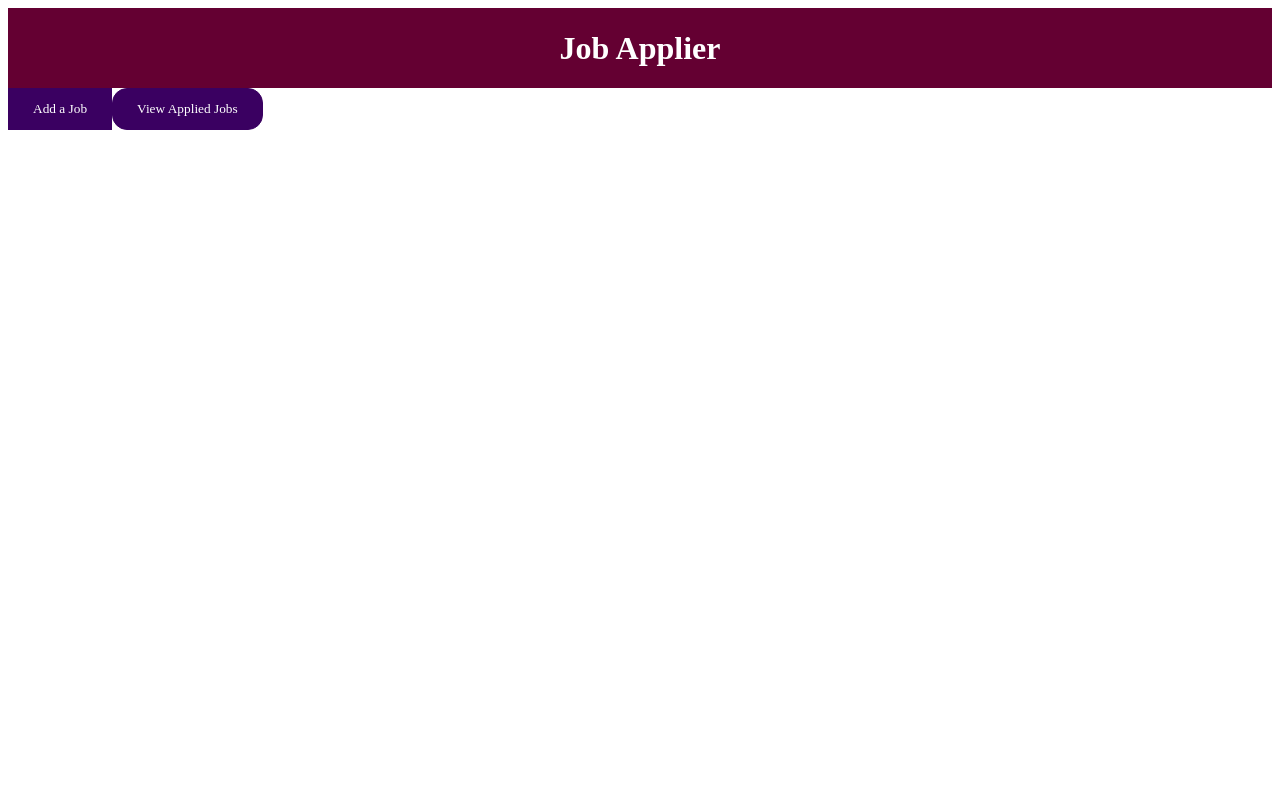
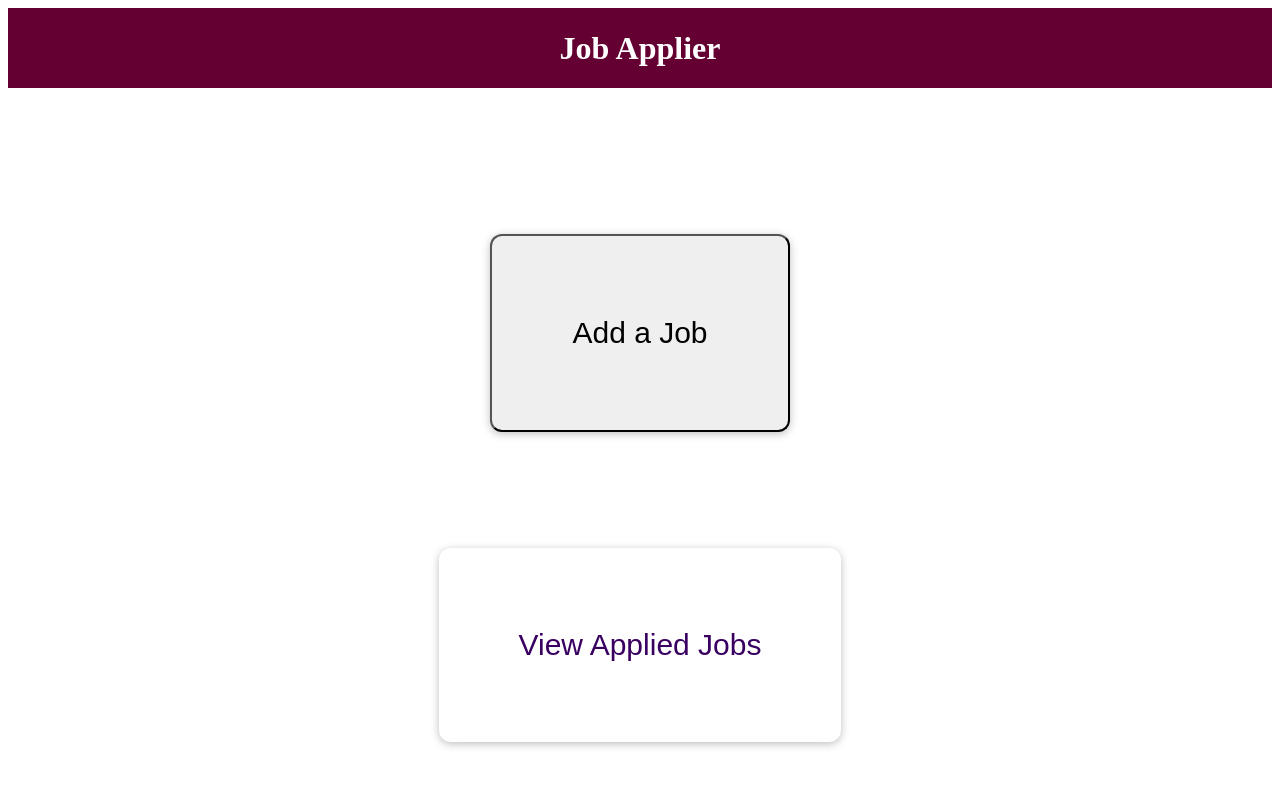
Before and after one commit to gautam0611/BookManager, a Vue app in the folder Frontend/: page / in a window 1280 px wide. Shown: the top 786 px of the page. Built offline with nearby package versions, Linux system fonts and the light colour scheme; the HTML template or start-up script is replaced by a standard one.

Commit message:
stacked buttons on top of each other

```diff
--- a/Frontend/src/components/Jobs/TheJobs.vue
+++ b/Frontend/src/components/Jobs/TheJobs.vue
@@ -1,6 +1,8 @@
 <template>
-  <base-button @click="setSelectedTab('add-a-job')" :mode="addAJobButton">Add a Job</base-button>
-  <base-button @click="setSelectedTab('applied-job')" :mode="appliedJobButton">View Applied Jobs</base-button>
+  <div class="button-container">
+    <base-button @click="setSelectedTab('add-a-job')" :mode="addAJobButton">Add a Job</base-button>
+    <base-button @click="setSelectedTab('applied-job')" :mode="appliedJobButton">View Applied Jobs</base-button>
+  </div>
   <keep-alive>
     <component :is="selectedTab"></component>
   </keep-alive>
@@ -29,11 +31,24 @@ export default defineComponent({
   },
   computed: {
     addAJobButton(): string | null {
-      return this.selectedTab === 'add-a-job' ? null : 'rounded';
+      return this.selectedTab === 'add-a-job' ? null : 'flat';
     },
     appliedJobButton(): string | null {
-      return this.selectedTab === 'applied-job' ? null : 'rounded';
+      return this.selectedTab === 'applied-job' ? null : 'flat';
     }
   },
 });
 </script>
+
+<style scoped>
+.button-container {
+  display: flex;
+  flex-direction: column;
+  align-items: center;
+  /* stack the buttons one on top of another*/
+  justify-content: center;
+  height: 100vh;
+  gap: 20px;
+
+}
+</style>
--- a/Frontend/src/components/UI/BaseButton.vue
+++ b/Frontend/src/components/UI/BaseButton.vue
@@ -15,34 +15,17 @@ export default defineComponent({
 
 <style scoped>
 button {
-  padding: 0.75rem 1.5rem;
-  font-family: inherit;
-  background-color: #3a0061;
-  border: 1px solid #3a0061;
-  color: white;
-  cursor: pointer;
-}
-
-.rounded {
-  border-radius: 15px;
-}
-
-.default {
-  border-radius: 0;
-}
-
-/* button {
-  padding: 0.75rem 1.5rem;
-  font-family: inherit;
-  background-color: #3a0061;
-  border: 1px solid #3a0061;
-  color: white;
-  cursor: pointer;
+  border-radius: 12px;
+  box-shadow: 0 2px 8px rgba(0, 0, 0, 0.26);
+  padding: 5rem;
+  margin: 3rem auto;
+  max-width: 60rem;
+  font-size: 30px;
 }
 
 button:hover,
 button:active {
-  background-color: #270041;
+  background-color: #05d4f9;
   border-color: #270041;
 }
 
@@ -55,5 +38,5 @@ button:active {
 .flat:hover,
 .flat:active {
   background-color: #edd2ff;
-} */
+}
 </style>
```
